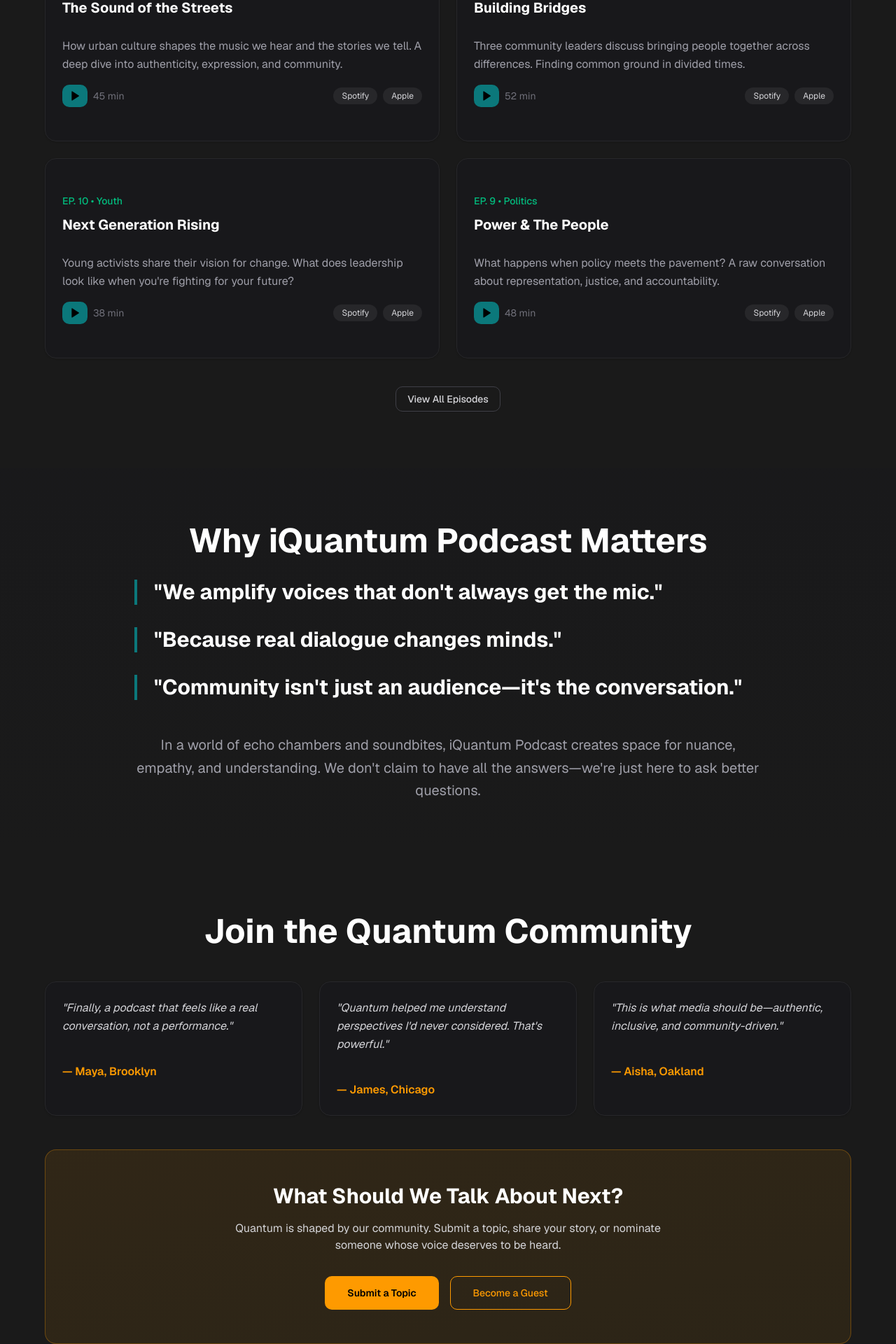
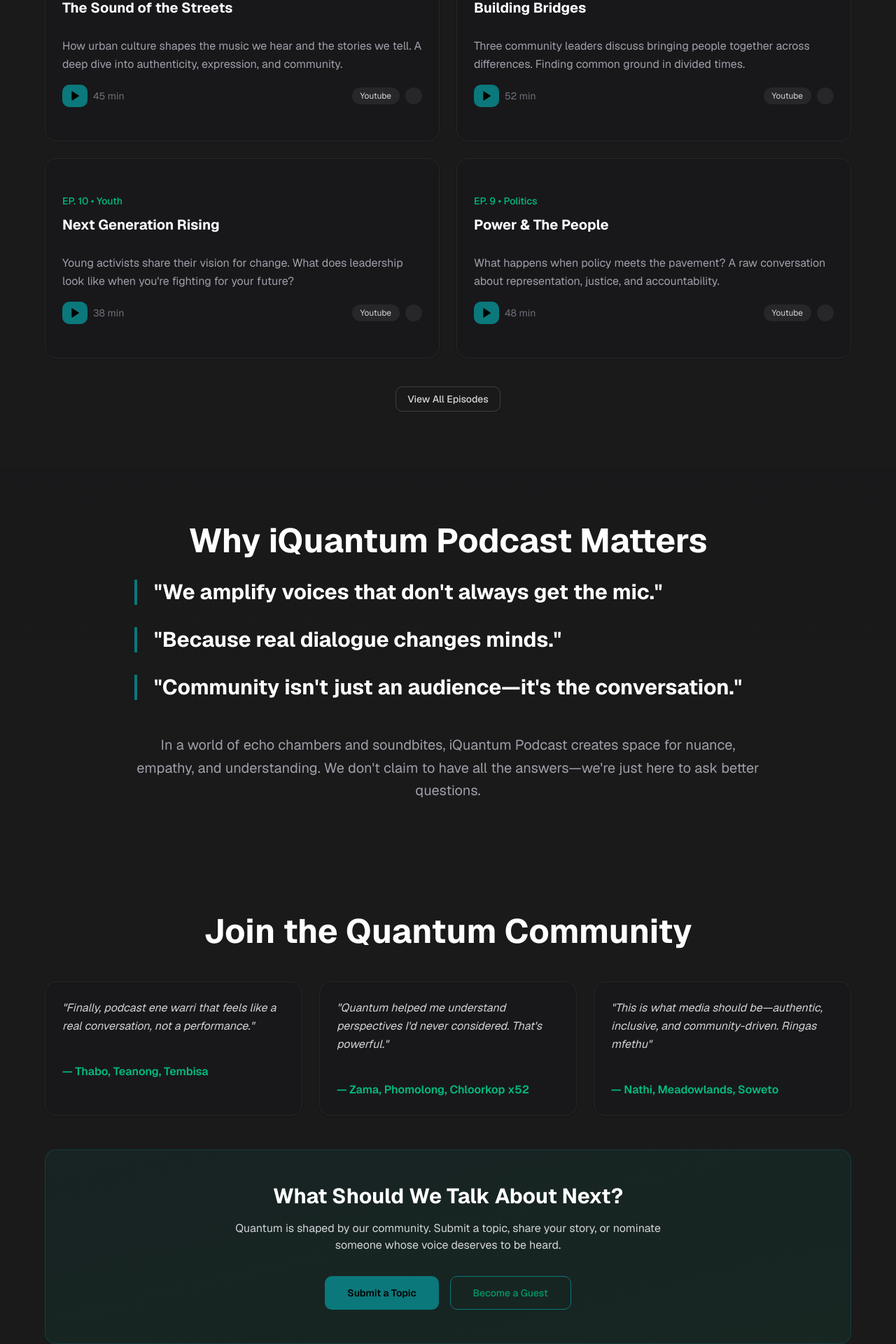
Before and after one commit to Cyb-Leon/iquantumpod-app, a Next.js app: page / in a window 1280 px wide. Shown: the part 1700-3620 px from the top of the page at 70% size. Built offline with nearby package versions, Linux system fonts and the light colour scheme; a web font is replaced by a local one.

Commit message:
updates on links

```diff
--- a/app/episodes/page.tsx
+++ b/app/episodes/page.tsx
@@ -145,11 +145,11 @@ const categories = ["All", "Culture", "Community", "Youth", "Politics", "Society
 function EpisodeCard({ episode }: { episode: Episode }) {
   if (episode.featured) {
     return (
-      <Card className="md:col-span-2 bg-gradient-to-br from-zinc-900 to-zinc-800 border-amber-500/50 overflow-hidden hover:border-amber-500 transition-all group">
+      <Card className="md:col-span-2 bg-gradient-to-br from-zinc-900 to-zinc-800 border-emerald-500/50 overflow-hidden hover:border-emerald-500 transition-all group">
         <div className="flex flex-col md:flex-row">
           {/* Image Section */}
           <div className="relative w-full md:w-80 h-64 md:h-auto flex-shrink-0 overflow-hidden">
-            <div className="absolute inset-0 bg-gradient-to-br from-amber-500/20 to-transparent z-10"></div>
+            <div className="absolute inset-0 bg-gradient-to-br from-emerald-500/20 to-transparent z-10"></div>
             <div className="absolute inset-0 animate-pulse-slow">
               <Image
                 src="/iquantumPodcast.png"
@@ -160,26 +160,26 @@ function EpisodeCard({ episode }: { episode: Episode }) {
               />
             </div>
             {/* Animated glow ring */}
-            <div className="absolute inset-4 border-2 border-amber-500/30 rounded-lg animate-ping-slow pointer-events-none"></div>
+            <div className="absolute inset-4 border-2 border-emerald-500/30 rounded-lg animate-ping-slow pointer-events-none"></div>
           </div>
 
           {/* Content Section */}
           <div className="p-6 md:p-8 flex-1">
             <div className="flex items-center gap-3 mb-3">
-              <span className="px-3 py-1 bg-amber-500 text-black text-xs font-bold rounded animate-pulse">
+              <span className="px-3 py-1 bg-emerald-500 text-black text-xs font-bold rounded animate-pulse">
                 LATEST
               </span>
-              <span className="text-amber-500 text-sm font-medium">
+              <span className="text-emerald-500 text-sm font-medium">
                 EP. {episode.number} • {episode.category}
               </span>
             </div>
-            <h3 className="text-2xl sm:text-3xl text-white font-bold mb-4 group-hover:text-amber-500 transition-colors">
+            <h3 className="text-2xl sm:text-3xl text-white font-bold mb-4 group-hover:text-emerald-500 transition-colors">
               {episode.title}
             </h3>
             <p className="text-lg text-zinc-400 mb-6 leading-relaxed">{episode.description}</p>
             <div className="flex flex-wrap items-center justify-between gap-4">
               <div className="flex items-center gap-4">
-                <Button className="bg-amber-500 hover:bg-amber-600 text-black font-semibold">
+                <Button className="bg-emerald-500 hover:bg-emerald-600 text-black font-semibold">
                   <Play className="w-4 h-4 fill-black mr-2" />
                   Play Now
                 </Button>
@@ -207,14 +207,14 @@ function EpisodeCard({ episode }: { episode: Episode }) {
   }
 
   return (
-    <Card className="bg-zinc-900 border-zinc-800 overflow-hidden hover:border-amber-500 transition-all group">
+    <Card className="bg-zinc-900 border-zinc-800 overflow-hidden hover:border-emerald-500 transition-all group">
       <div className="p-6">
         <div className="flex items-start justify-between mb-4">
           <div className="flex-1">
-            <span className="text-amber-500 text-sm font-medium">
+            <span className="text-emerald-500 text-sm font-medium">
               EP. {episode.number} • {episode.category}
             </span>
-            <h3 className="text-xl text-white font-bold mt-2 mb-3 group-hover:text-amber-500 transition-colors">
+            <h3 className="text-xl text-white font-bold mt-2 mb-3 group-hover:text-emerald-500 transition-colors">
               {episode.title}
             </h3>
           </div>
@@ -222,7 +222,7 @@ function EpisodeCard({ episode }: { episode: Episode }) {
         <p className="text-zinc-400 mb-4 leading-relaxed">{episode.description}</p>
         <div className="flex flex-wrap items-center justify-between gap-4">
           <div className="flex items-center gap-4">
-            <Button size="sm" className="bg-amber-500 hover:bg-amber-600 text-black font-semibold">
+            <Button size="sm" className="bg-emerald-500 hover:bg-emerald-600 text-black font-semibold">
               <Play className="w-4 h-4 fill-black mr-2" />
               Play
             </Button>
@@ -257,7 +257,7 @@ export default function EpisodesPage() {
       <section className="pt-32 pb-12 px-4 sm:px-6 lg:px-8">
         <div className="max-w-6xl mx-auto text-center">
           <h1 className="text-4xl sm:text-5xl lg:text-6xl font-bold text-white mb-6">
-            All <span className="text-amber-500">Episodes</span>
+            All <span className="text-emerald-500">Episodes</span>
           </h1>
           <p className="text-xl text-zinc-400 max-w-2xl mx-auto">
             Every conversation, every voice, every story. Dive into our archive of real talk.
@@ -275,7 +275,7 @@ export default function EpisodesPage() {
                 key={cat}
                 className={`px-4 py-2 rounded-full text-sm font-medium transition-colors ${
                   cat === "All"
-                    ? "bg-amber-500 text-black"
+                    ? "bg-emerald-500 text-black"
                     : "bg-zinc-800 text-zinc-300 hover:bg-zinc-700"
                 }`}
               >
--- a/components/sections/CommunitySection.tsx
+++ b/components/sections/CommunitySection.tsx
@@ -9,19 +9,19 @@ interface Testimonial {
 
 const testimonials: Testimonial[] = [
   {
-    quote: "Finally, a podcast that feels like a real conversation, not a performance.",
-    author: "Maya",
-    location: "Brooklyn",
+    quote: "Finally, podcast ene warri that feels like a real conversation, not a performance.",
+    author: "Thabo",
+    location: "Teanong, Tembisa",
   },
   {
     quote: "Quantum helped me understand perspectives I'd never considered. That's powerful.",
-    author: "James",
-    location: "Chicago",
+    author: "Zama",
+    location: "Phomolong, Chloorkop x52",
   },
   {
-    quote: "This is what media should be—authentic, inclusive, and community-driven.",
-    author: "Aisha",
-    location: "Oakland",
+    quote: "This is what media should be—authentic, inclusive, and community-driven. Ringas mfethu",
+    author: "Nathi",
+    location: "Meadowlands, Soweto",
   },
 ]
 
@@ -29,7 +29,7 @@ function TestimonialCard({ quote, author, location }: Testimonial) {
   return (
     <Card className="bg-zinc-900 border-zinc-800 p-6">
       <p className="text-zinc-300 mb-4 italic leading-relaxed">"{quote}"</p>
-      <p className="text-amber-500 font-semibold">
+      <p className="text-emerald-500 font-semibold">
         — {author}, {location}
       </p>
     </Card>
@@ -48,19 +48,19 @@ export function CommunitySection() {
           ))}
         </div>
 
-        <div className="bg-gradient-to-br from-amber-500/10 to-yellow-600/10 border border-amber-500/30 rounded-2xl p-8 sm:p-12 text-center">
+        <div className="bg-gradient-to-br from-accent/10 to-emerald-600/10 border border-accent/30 rounded-2xl p-8 sm:p-12 text-center">
           <h3 className="text-3xl font-bold text-white mb-4">What Should We Talk About Next?</h3>
           <p className="text-zinc-300 mb-8 max-w-2xl mx-auto">
             Quantum is shaped by our community. Submit a topic, share your story, or nominate someone whose voice
             deserves to be heard.
           </p>
           <div className="flex flex-col sm:flex-row items-center justify-center gap-4">
-            <Button className="bg-amber-500 hover:bg-amber-600 text-black font-semibold h-12 px-8">
+            <Button className="bg-accent hover:bg-amber-600 text-black font-semibold h-12 px-8">
               Submit a Topic
             </Button>
             <Button
               variant="outline"
-              className="border-amber-500 text-amber-500 hover:bg-amber-500 hover:text-black h-12 px-8 bg-transparent"
+              className="border-accent text-emerald-600 hover:bg-amber-500 hover:text-black h-12 px-8 bg-transparent"
             >
               Become a Guest
             </Button>
--- a/components/sections/FeaturedEpisodes.tsx
+++ b/components/sections/FeaturedEpisodes.tsx
@@ -1,6 +1,7 @@
 import { Play } from "lucide-react"
 import { Button } from "@/components/ui/button"
 import { Card } from "@/components/ui/card"
+import Link from "next/link"
 
 interface Episode {
   number: number
@@ -19,7 +20,7 @@ const episodes: Episode[] = [
     description:
       "How urban culture shapes the music we hear and the stories we tell. A deep dive into authenticity, expression, and community.",
     duration: "45 min",
-    platforms: ["Spotify", "Apple"],
+    platforms: ["Youtube", ""],
   },
   {
     number: 11,
@@ -28,7 +29,7 @@ const episodes: Episode[] = [
     description:
       "Three community leaders discuss bringing people together across differences. Finding common ground in divided times.",
     duration: "52 min",
-    platforms: ["Spotify", "Apple"],
+    platforms: ["Youtube", ""],
   },
   {
     number: 10,
@@ -37,7 +38,7 @@ const episodes: Episode[] = [
     description:
       "Young activists share their vision for change. What does leadership look like when you're fighting for your future?",
     duration: "38 min",
-    platforms: ["Spotify", "Apple"],
+    platforms: ["Youtube", ""],
   },
   {
     number: 9,
@@ -46,7 +47,7 @@ const episodes: Episode[] = [
     description:
       "What happens when policy meets the pavement? A raw conversation about representation, justice, and accountability.",
     duration: "48 min",
-    platforms: ["Spotify", "Apple"],
+    platforms: ["Youtube", ""],
   },
 ]
 
@@ -56,14 +57,14 @@ interface EpisodeCardProps {
 
 function EpisodeCard({ episode }: EpisodeCardProps) {
   return (
-    <Card className="bg-zinc-900 border-zinc-800 overflow-hidden hover:border-amber-500 transition-all group">
+    <Card className="bg-zinc-900 border-zinc-800 overflow-hidden hover:border-emerald-500 transition-all group">
       <div className="p-6">
         <div className="flex items-start justify-between mb-4">
           <div className="flex-1">
             <span className="text-emerald-500 text-sm font-medium">
               EP. {episode.number} • {episode.category}
             </span>
-            <h3 className="text-white text-xl font-bold mt-2 mb-3 group-hover:text-amber-500 transition-colors">
+            <h3 className="text-white text-xl font-bold mt-2 mb-3 group-hover:text-emerald-500 transition-colors">
               {episode.title}
             </h3>
           </div>
@@ -71,7 +72,7 @@ function EpisodeCard({ episode }: EpisodeCardProps) {
         <p className="text-zinc-400 mb-4 leading-relaxed">{episode.description}</p>
         <div className="flex items-center justify-between">
           <div className="flex items-center gap-2">
-            <Button size="sm" className="bg-accent hover:bg-amber-600 text-black font-semibold">
+            <Button size="sm" className="bg-accent hover:bg-emerald-600 text-black font-semibold">
               <Play className="w-4 h-4 fill-black" />
             </Button>
             <span className="text-zinc-500 text-sm">{episode.duration}</span>
@@ -103,9 +104,12 @@ export function FeaturedEpisodes() {
         </div>
 
         <div className="text-center mt-10">
-          <Button variant="outline" className="border-zinc-700 text-zinc-300 hover:bg-zinc-800 bg-transparent">
-            View All Episodes
-          </Button>
+          <Link href="/episodes">
+            <Button variant="outline" className="border-zinc-700 text-zinc-300 hover:bg-zinc-800 bg-transparent">
+              View All Episodes
+            </Button>
+          </Link>
+
         </div>
       </div>
     </section>
```
Also changed, not shown: app/community/page.tsx (+16 -16 lines).
